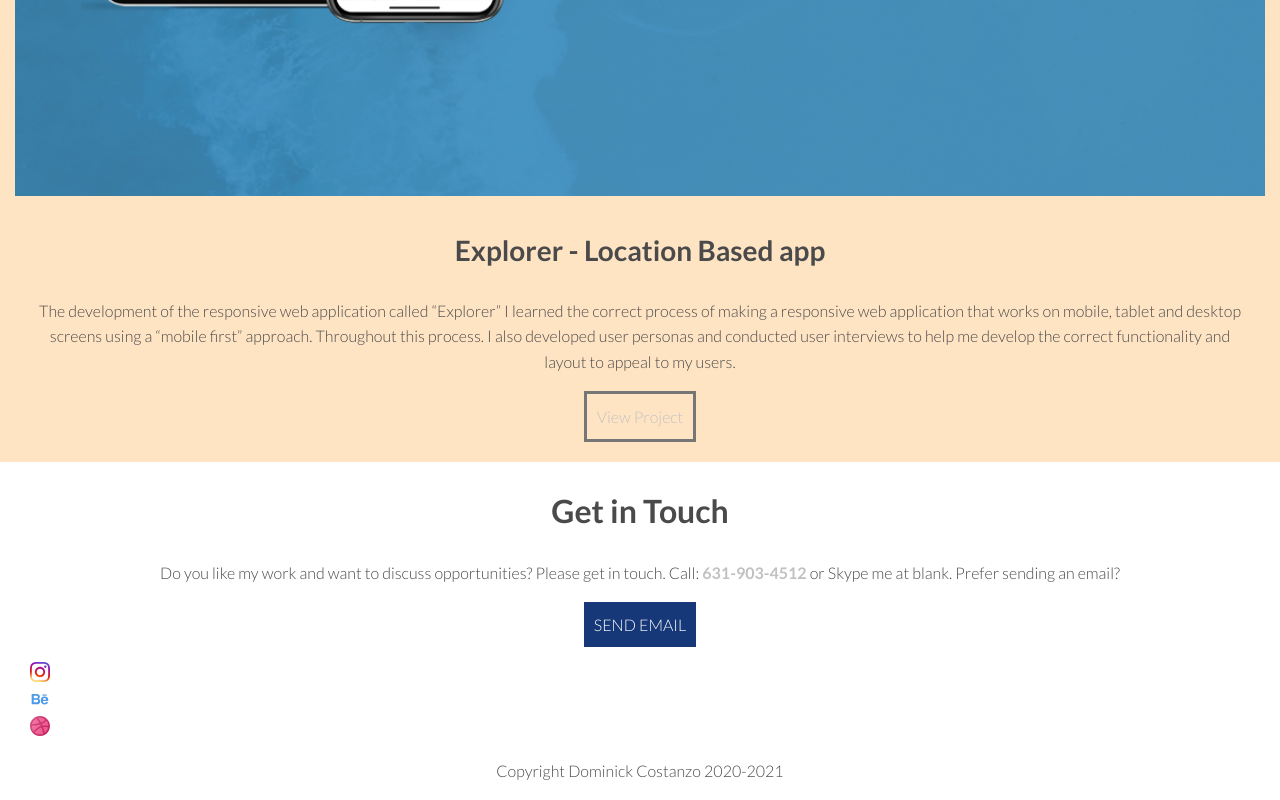
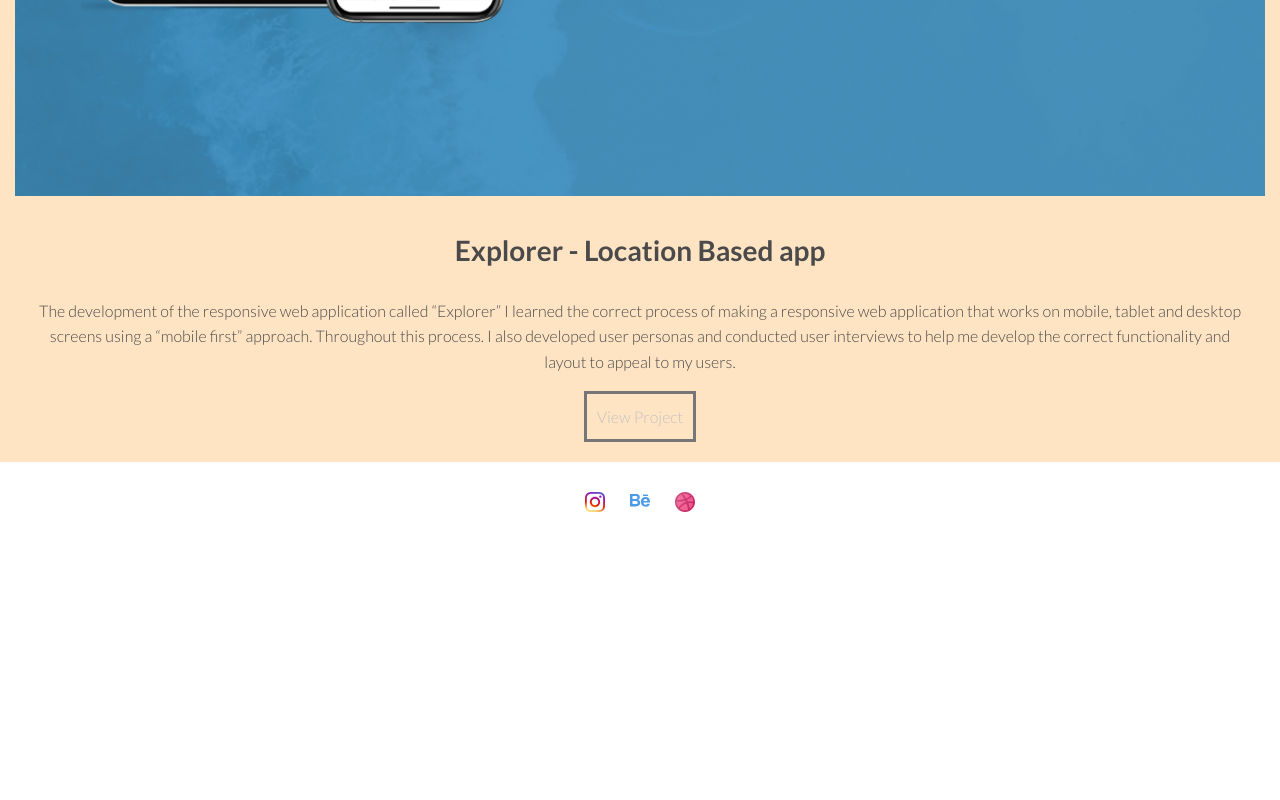
Before and after one commit to DomC93/Portfolio, a plain HTML site: page index.html in a window 1280 px wide. Shown: the part 3078-3878 px from the top of the page. After the commit the page ends 3623 px from the top, so only its background shows below. Drawn offline with nearby package versions, Linux system fonts and the light colour scheme.

Commit message:
Centered Social Media Icons

```diff
--- a/css/style.css
+++ b/css/style.css
@@ -146,7 +146,9 @@ text-decoration: none
 
 .social_icons {
 width:20px;
+max-width:25px;
 margin:15px;
+display:inline;
 }
 
 
@@ -169,8 +171,26 @@ margin:15px;
 footer{
 }
 
-.social_icons > ul{
+
+#social_icons {
+	display:inline-block;
+	width:100%;
+	text-align: center;
+}
+
+#social_icons > ul {
   list-style-type: none;
-  margin: 0;
   padding: 0;
 }
+
+#social_icons > ul > li {
+  display: inline-block;
+  padding: 10px;
+
+}
+
+#social_icons > ul > li > img{
+
+ font-weight: 700;
+ max-width: 30px;
+}
--- a/index.html
+++ b/index.html
@@ -69,25 +69,22 @@
 		</div>
 	</div>
 	</main>
-	<footer id="contact">
-		<div class="container">
-		  <h2>Get in Touch</h2>
-			<p> Do you like my work and want to discuss opportunities? Please get in touch. Call: <a href="#">631-903-4512</a> or Skype me at blank. Prefer sending an email?
-			</p>
-			<div>
-			<a href="mailto:dcostanz93@gmail.com" class="button contact">send email</a>
-			</div>
-			<div class="social_icons">
-				<a href="https://www.instagram.com/designin_vibin/" target="_blank"><img src="img/Social-Icons/Instagram_Icon.svg" height="20" alt=""/>
+	<footer>
+		<div id="social_icons">
+				<ul>
+					<li><a href="https://www.instagram.com/designin_vibin/" target="_blank"><img src="img/Social-Icons/Instagram_Icon.svg" height="20" alt="" />
 					</a>
-				<a href="https://www.behance.net/dominickcostanzo" target="_blank">
+					</li>
+					<li> <a href="https://www.behance.net/dominickcostanzo" target="_blank">
 				  		<img src="img/Social-Icons/Behance_Icon.svg" alt=""/>
 			    		</a>
+					</li>
+					<li>
 					  <a href="https://dribbble.com/designin_vibin" target="_blank">
 				  	  <img src="img/Social-Icons/Dribbble_Icon.svg" height="20" alt=""/>
 				  	  </a>
-			</div>
-		    <p>Copyright Dominick Costanzo 2020-2021</p>
+					</li>
+				</ul>
 	  	</div>
 	</footer>
 </body>
```
Also changed, not shown: about.html (+10 -4 lines), alt.html (+3 -6 lines). Lines whose indentation alone changed are shown as unchanged.
